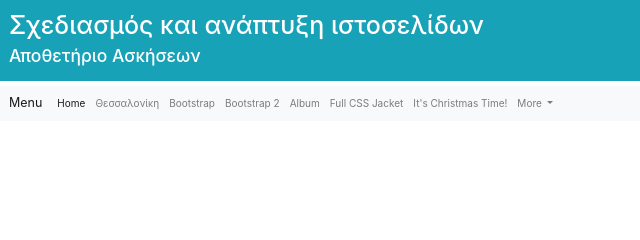
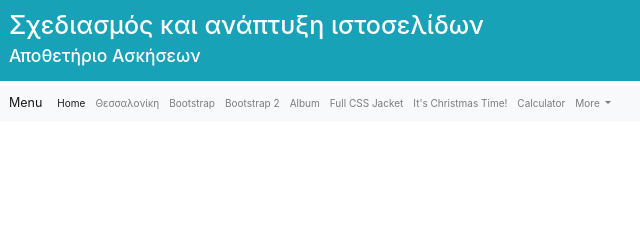
Before and after one commit to Xelion7/full-css-jacket, a plain HTML site: page index.html in a window 1280 px wide. Shown: the top 240 px of the page, 1-641 px from the left. Drawn offline with nearby package versions, Linux system fonts and the light colour scheme.

Commit message:
Update index.html

```diff
--- a/index.html
+++ b/index.html
@@ -57,6 +57,9 @@
       <li class="nav-item">
         	<a class="nav-link" href="../christmas" tabindex="-1">It's Christmas Time!</a>
       	    </li>
+      <li class="nav-item">
+        <a class="nav-link" href="../calculator" tabindex="-1">Calculator</a>
+        </li>
       <li class="nav-item dropdown">
         <a class="nav-link dropdown-toggle" href="#" id="navbarDropdown" role="button" data-toggle="dropdown" aria-haspopup="true" aria-expanded="false">
           More
```
